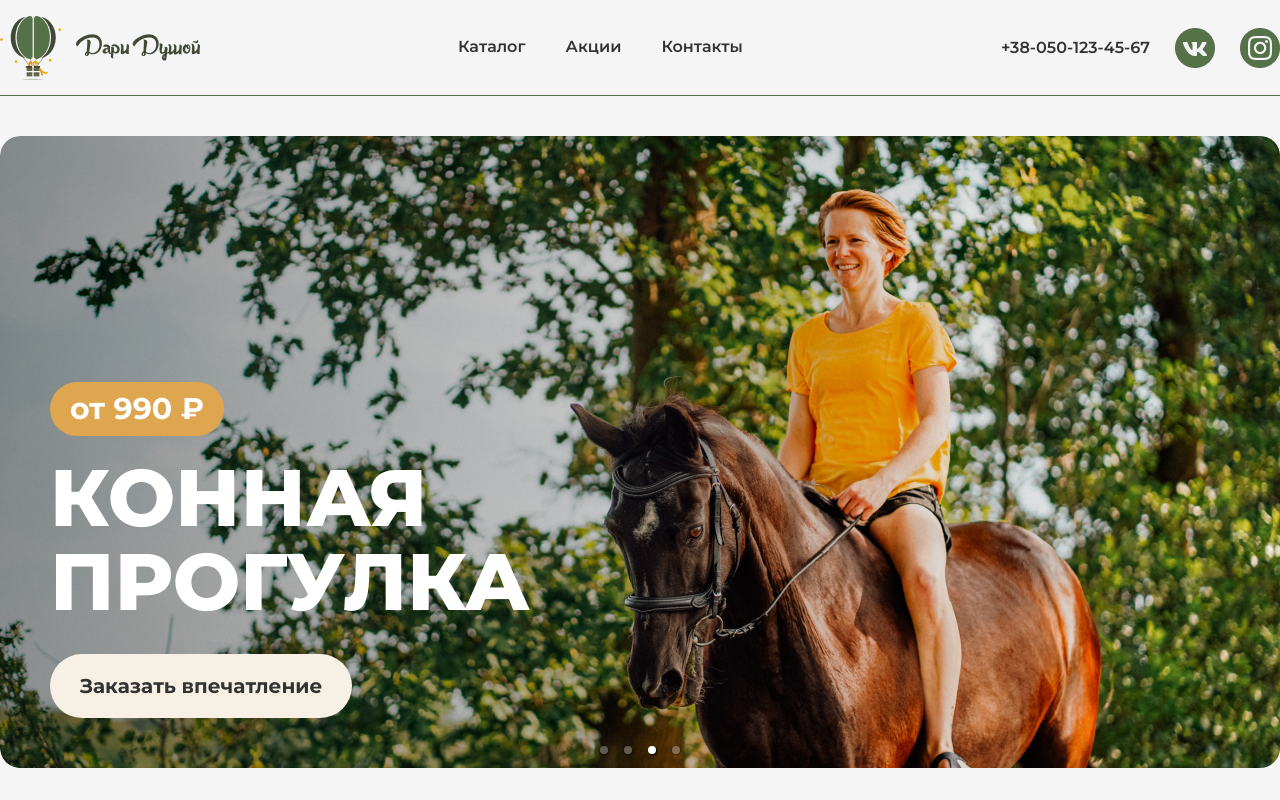
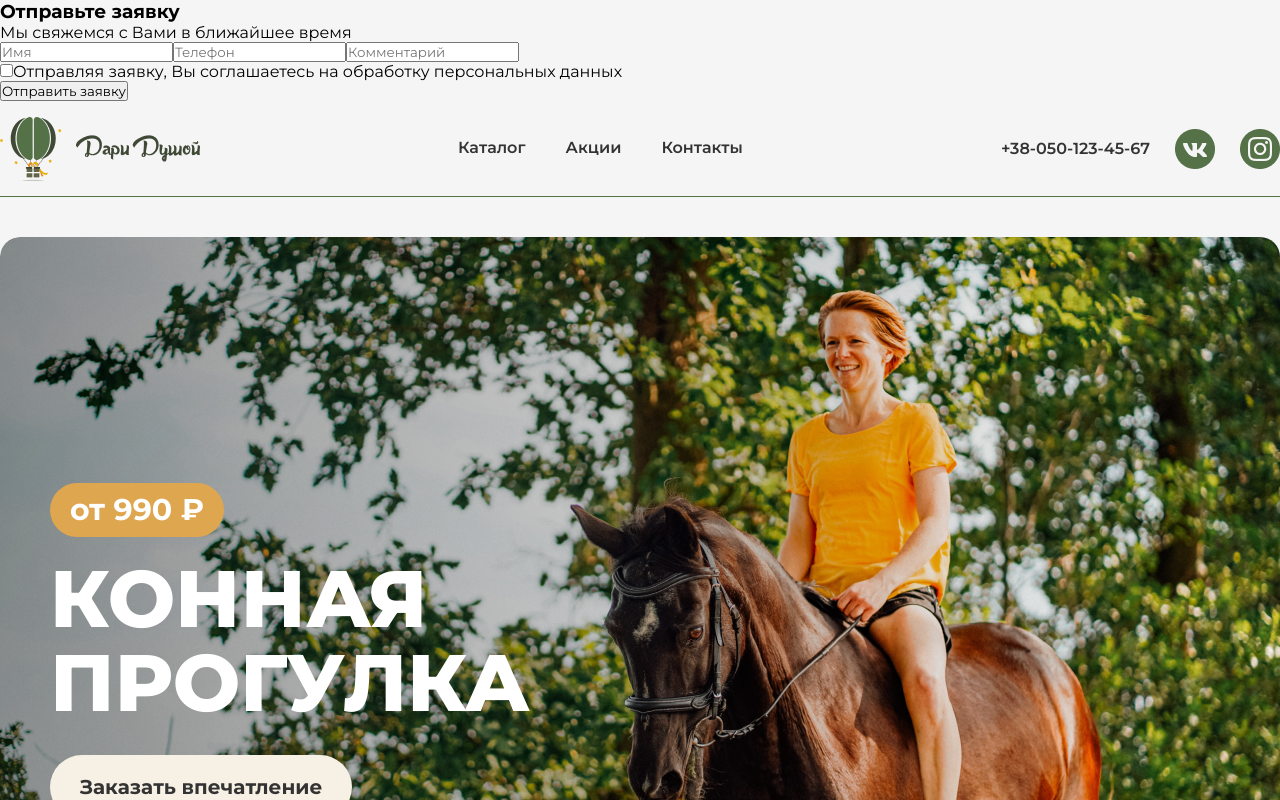
Before and after one commit to VladimirVolvakov/certifcates-shop-react-app, a React (Create React App) app: page / in a window 1280 px wide. Shown: the top 800 px of the page. Built offline with nearby package versions, Linux system fonts and the light colour scheme.

Commit message:
feat: add markup for OrderForm component

```diff
--- a/src/App.js
+++ b/src/App.js
@@ -7,10 +7,12 @@ import GiftCertificate from "./components/GiftCertificate";
 import Header from "./components/Header";
 import Hero from "./components/Hero";
 import Impressions from "./components/Impressions";
+import OrderForm from "./components/OrderForm";
 
 function App() {
   return (
     <>
+      <OrderForm />
       <Header />
       <Hero />
       <Advantages />
--- a/src/components/ImpressionItem.jsx
+++ b/src/components/ImpressionItem.jsx
@@ -1,7 +1,9 @@
 // Styles:
 import { Button, Card, DescContainer, Image, LowerPart, Option, Price, Title, UpperPart } from "./ImpressionItem.styles";
 
+
 const ImpressionItem = ({ title, image, price, offer }) => {
+
   return (
     <Card>
       <Image src={image} />
--- /dev/null
+++ b/src/components/OrderForm.jsx
@@ -0,0 +1,25 @@
+// Styles:
+import { Button, Checkbox, Container, Form, Header, Input, Label, PersonalData, Subheader, UnderlinedText } from "./OrderForm.styles";
+
+const OrderForm = () => {
+  return (
+    <Container>
+      <Header>Отправьте заявку</Header>
+      <Subheader>Мы свяжемся с Вами в ближайшее время</Subheader>
+      <Form>
+        <Input type="text" placeholder="Имя" />
+        <Input type="text" placeholder="Телефон" />
+        <Input type="text" placeholder="Комментарий" />
+        <PersonalData>
+          <Checkbox type="checkbox" id="data-processing" name="data-processing" />
+          <Label for="data-processing">
+            Отправляя заявку, Вы соглашаетесь на обработку <UnderlinedText>персональных данных</UnderlinedText>
+          </Label>
+        </PersonalData>
+        <Button type="submit">Отправить заявку</Button>
+      </Form>
+    </Container>
+  );
+};
+
+export default OrderForm;
--- /dev/null
+++ b/src/components/OrderForm.styles.js
@@ -0,0 +1,21 @@
+import styled from "styled-components";
+
+export const Container = styled.div``;
+
+export const Header = styled.h3``;
+
+export const Subheader = styled.p``;
+
+export const Form = styled.form``;
+
+export const Input = styled.input``;
+
+export const PersonalData = styled.div``;
+
+export const Checkbox = styled.input``;
+
+export const Label = styled.label``;
+
+export const UnderlinedText = styled.span``;
+
+export const Button = styled.button``;
--- a/src/components/ui/Modal.styles.js
+++ b/src/components/ui/Modal.styles.js
@@ -6,7 +6,7 @@ export const Container = styled.div`
   left: 0;
   height: 100vh;
   width: 100%;
-  background-color: rgba(0, 0, 0, 0.8);
+  background-color: rgba(0, 0, 0, 0.6);
   display: flex;
   justify-content: center;
   align-items: center;
@@ -14,7 +14,6 @@ export const Container = styled.div`
 `;
 
 export const Wrapper = styled.div`
-  width: 90%;
   max-width: 1300px;
   padding: 40px;
   background-color: #fff;
```
